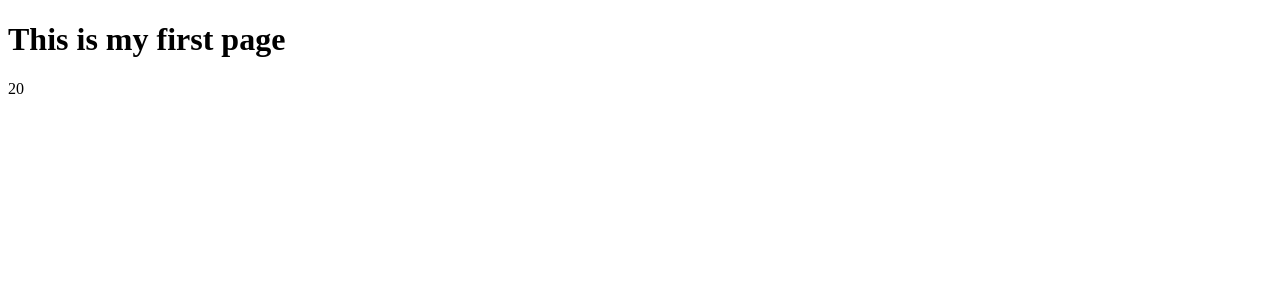
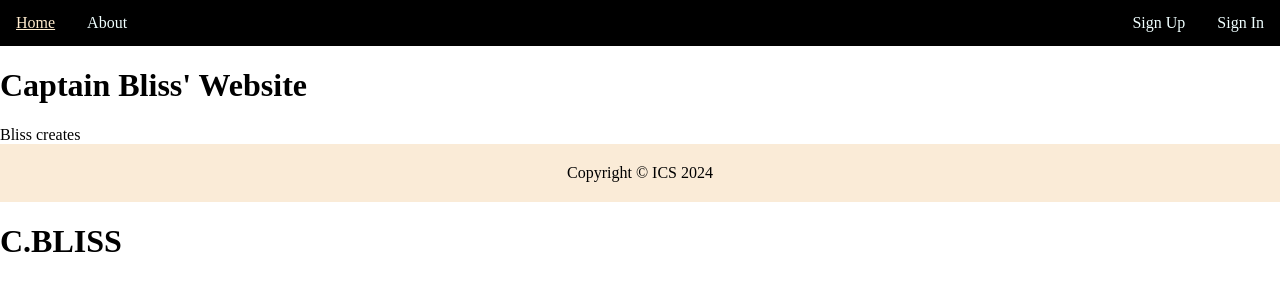
Before and after one commit to Bliss109/php_oop, a PHP site: page / in a window 1280 px wide. Shown: the top 300 px of the page. Run offline with PHP 8.4, Linux system fonts and the light colour scheme.

Commit message:
Styling with css

```diff
--- /dev/null
+++ b/css/structure.css
@@ -0,0 +1,32 @@
+body{
+    margin: 0;
+}
+
+*{
+  box-sizing: border-box;
+}
+.topnav {
+    background-color: black;
+    overflow: hidden;
+}
+.topnav a{
+  color: azure;
+  float: left;
+  display: block;
+  text-decoration: none;
+  text-align: left;
+  padding: 14px 16px;
+}
+.topnav a:hover{
+  color: blanchedalmond;
+  text-decoration: underline;
+  transition: 0.5s;
+}
+.topnav-right{
+  float: right;
+}
+.footer{
+  background-color: antiquewhite;
+  padding: 20px;
+  text-align: center;
+}
--- /dev/null
+++ b/css/styles.css
@@ -0,0 +1 @@
+@import url("structure.css");
--- a/index.php
+++ b/index.php
@@ -1,14 +1,14 @@
+<?php
+require "load.php";
+$ObjLayouts -> heading("C.BLISS");
+//$ObjMenus-> main_menu();
+
+?>
 <!DOCTYPE html>
-<html>
+<html lang="en">
     <head>
-     <meta charset="utf-8">
-     <meta name="viewport" content="width=device-width, initial-scale=1.0">
-    </head>
-    <body>
-        <h1>This is my first page</h1>
-        <?php
-         require_once "load.php";
-         //print $Obj ->user_age (2004);
-        ?>
-    </body>
+<meta charset="UTF-8">
+        <meta name="viewport" content="width=device-width, initial-scale=1.0">
+        <link rel="stylesheet" href="css/styles.css"/>
+        </head>
 </html>
--- a/layout/layout.php
+++ b/layout/layout.php
@@ -1,29 +1,36 @@
-<?php
-class layouts{
+<!DOCTYPE html>
+<html lang="en">
+    <head>
+        <meta charset="UTF-8">
+        <meta name="viewport" content="width=device-width, initial-scale=1.0">
+        <title>Document</title>
+        <link rel="stylesheet" href="../css/styles.css"/>
+    </head>
+    <?php
+//Define the layouts class with a heading
+class layout {
     public function heading($title){
-      echo "<h1>$title</h1>";
+        echo "<h1>$title</h1>";
     }
 }
+//Footer function
+function footer(){
+    echo "<footer>Bliss creates</footer>";
+}
 ?>
-<!DOCTYPE html>
-<html lang = "en">
-    <head>
-        <meta charset="utf-8">
-        <meta name="viewport" content="width=device-width, initial-scale=1.0">
-        <title>Document</title>
-    </head>
+
     <body>
         <?php
-        //Create an instance of the Layouts class
-        $layout= new Layouts();
-        $layout ->heading("Captain Bliss' website");
-         function footer(){
-           echo "<footer>Footer content here.</footer>";
-        }
+        $layouts = new layout();
+        $layouts ->heading("Captain Bliss' Website");
+
         footer();
         ?>
-        <div>
-         Copyright &copy; ICS <?php print date("Y"); ?>
+
+        <!--Dynamic copyright -->
+        <div class="footer">
+            Copyright &copy; ICS <?php echo date("Y"); ?>
         </div>
+
     </body>
 </html>
--- a/load.php
+++ b/load.php
@@ -1,5 +1,11 @@
 <?php
- require_once "trial.php";
+// require_once "trial.php";
 
- $Obj= new trial();
+ // $Obj= new trial();
+ require_once "C:/xampp/htdocs/php_oop/menus/menus.php";
+ $ObjMenus = new menus();
+
+ require_once "C:/xampp/htdocs/php_oop/layout/layout.php";
+ $ObjLayouts = new layout();
+
 ?>
--- /dev/null
+++ b/menus/menus.php
@@ -0,0 +1,23 @@
+<?php
+class menus{
+    public function main_menu(){
+        ?>
+        <div class="topnav">
+            <a href="./">Home</a>
+            <a href="">About</a>
+            <?php $this->main_right_menu(); ?>
+        </div>
+        <?php
+    }
+    public function main_right_menu(){
+        ?>
+        <div class="topnav-right">
+            <a href="./">Sign Up</a>
+            <a href="">Sign In</a>
+        </div>
+        <?php
+    }
+}
+$menu = new menus();
+$menu ->main_menu();
+?>
```
Also changed, not shown: layout/menus.php (deleted, +0 -14 lines).
